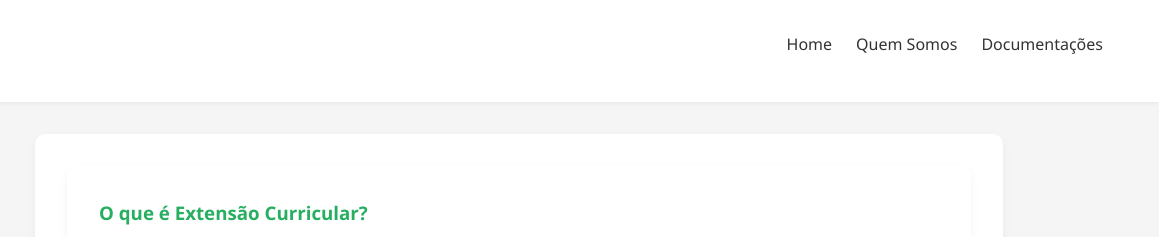
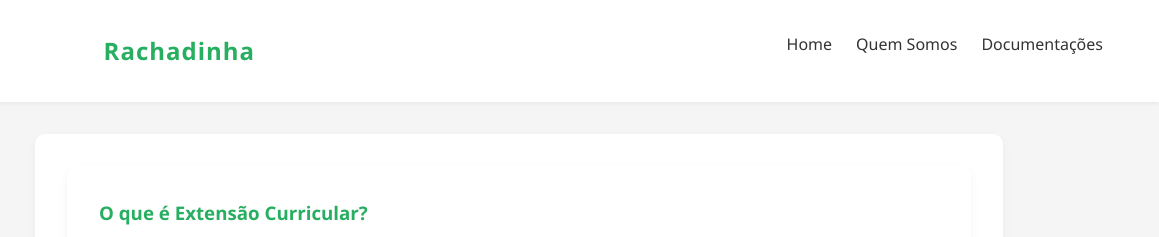
Before and after one commit to emylygaby/emylygaby.github.io, a plain HTML site: page index.html in a window 1280 px wide. Shown: the top 237 px of the page, 121-1280 px from the left. Drawn offline with Linux system fonts and the light colour scheme.

Commit message:
mudança no header e botão de download

```diff
--- a/index.html
+++ b/index.html
@@ -14,6 +14,9 @@
       <div class="logo">
         <img src="app_icon.png" alt="Logo Rachadinha" style="height: 60px;">
       </div>
+      <span class="title">
+        Rachadinha
+      </span>
       <nav>
         <ul class="nav-links">
           <li><a href="#home">Home</a></li>
@@ -78,9 +81,13 @@
         <p>De jovens até adultos, entre 16 - 30 anos, que tem costume de sair para bares, restaurantes, pedir delivery,
           ou
           organizar eventos com os amigos em casa.</p>
+      </section>
+
+      <section">
         <a href="https://github.com/leandromesq/rachadinha/releases/download/v0.1.0-alpha/rachadinha-0.1.0-alpha.apk"
           class="btn-download">Baixar o App</a>
-      </section>
+    </section>
+
     </section>
 
     <section id="quem-somos" class="pagina" style="display: none;">
--- a/styles.css
+++ b/styles.css
@@ -310,3 +310,13 @@ footer {
   margin-bottom: 1rem;
   text-align: left;
 }
+
+.title {
+  font-size: 1.5rem;
+  font-weight: bold;
+  margin-right: 25rem;
+  color: var(--green-dark);
+  letter-spacing: 1px;
+  align-self: center;
+  font-family: 'Segoe UI', Tahoma, Geneva, Verdana, sans-serif;
+}
```
